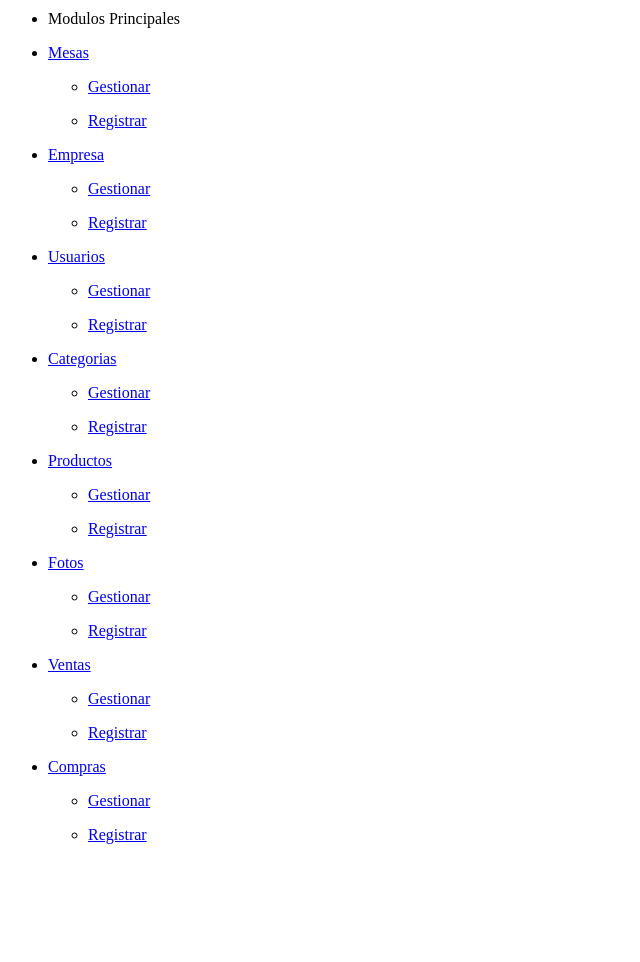
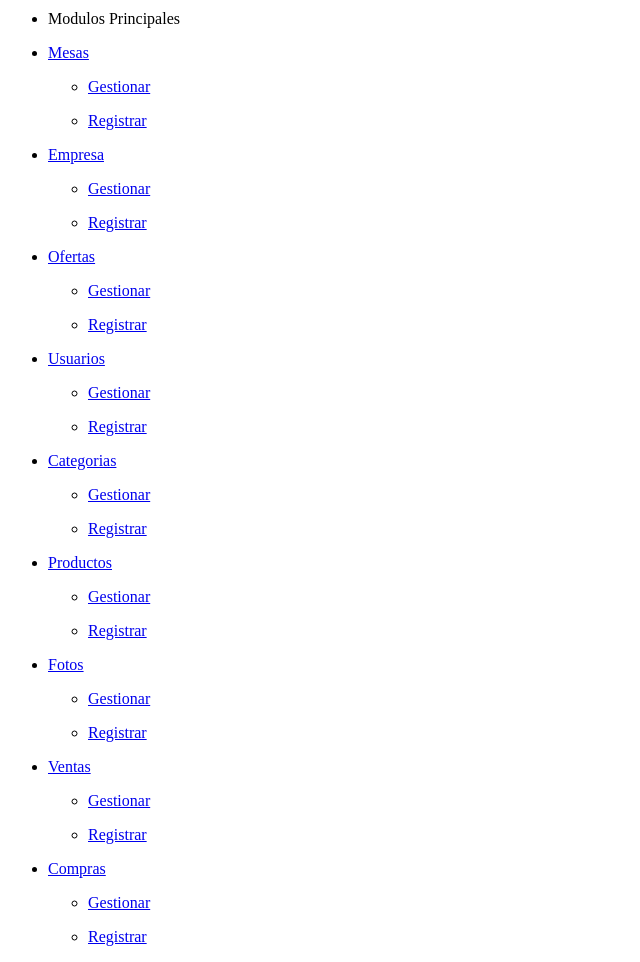
Before and after one commit to SebastianLizarazo/ProyectoEntrePalos, a PHP site: page /ProyectoEntrePalos/views/partials/sliderbar_main_menu.php in a window 1280 px wide. Shown: the part 666-1628 px from the top of the page, without its empty margins (0-640 px from the left). Before the commit the page ends 1510 px from the top, so only its background shows below. Run offline with PHP 8.4, Linux system fonts and the light colour scheme; the template is opened without the code that fills it, so the values that code supplies are empty.

Commit message:
Vistas creadas y finalizadas de OFERTAS

```diff
--- a/app/Models/Ofertas.php
+++ b/app/Models/Ofertas.php
@@ -211,7 +211,7 @@ class Ofertas extends AbstractDBConnection implements Model
         return $this->save($query);
     }
 
-    public function deleted()
+    public function deleted(): ?bool
     {
         $this->setEstado("Inactivo"); //Cambia el estado del Usuario
         return $this->update();                    //Guarda los cambios..
--- a/views/modules/oferta/edit.php
+++ b/views/modules/oferta/edit.php
@@ -1,13 +1,12 @@
 <?php
 require("../../partials/routes.php");
-//require_once("../../partials/check_login.php");
+require_once("../../partials/check_login.php");
 require("../../../app/Controllers/OfertasController.php");
 
 
-use App\Controllers\MesasController;
+
 use App\Controllers\OfertasController;
 use App\Models\GeneralFunctions;
-use App\Models\Mesas;
 use App\Models\Ofertas;
 
 
--- a/views/partials/sliderbar_main_menu.php
+++ b/views/partials/sliderbar_main_menu.php
@@ -75,6 +75,28 @@
                         </li>
                         <li class="nav-item">
                             <a href="<?= $baseURL ?>/views/modules/empresa/create.php" class="nav-link">
+                                <i class="far fa-circle nav-icon"></i>
+                                <p>Registrar</p>
+                            </a>
+                        </li>
+                    </ul>
+                </li>
+                <li class="nav-item has-treeview <?= strpos($_SERVER['REQUEST_URI'],'Mesas') ? 'menu-open' : '' ?>">
+                    <a href="#" class="nav-link <?= strpos($_SERVER['REQUEST_URI'],'Mesas') ? 'active' : '' ?>">
+                        <i class="nav-icon fas fa-piggy-bank"></i>                        <p>
+                          Ofertas
+                            <i class="fas fa-angle-left right"></i>
+                        </p>
+                    </a>
+                    <ul class="nav nav-treeview">
+                        <li class="nav-item">
+                            <a href="<?= $baseURL ?>/views/modules/oferta/index.php" class="nav-link">
+                                <i class="far fa-circle nav-icon"></i>
+                                <p>Gestionar</p>
+                            </a>
+                        </li>
+                        <li class="nav-item">
+                            <a href="<?= $baseURL ?>/views/modules/oferta/create.php" class="nav-link">
                                 <i class="far fa-circle nav-icon"></i>
                                 <p>Registrar</p>
                             </a>
```
Also changed, not shown: views/modules/oferta/create.php (+5 -5 lines), views/modules/oferta/index.php (+4 -10 lines), 1 other file.
